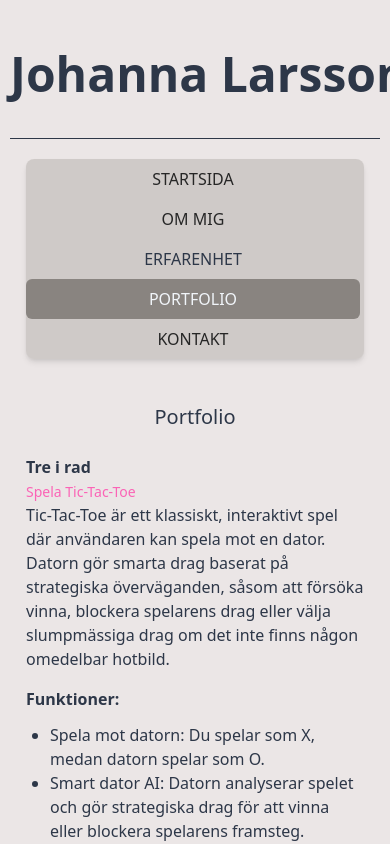
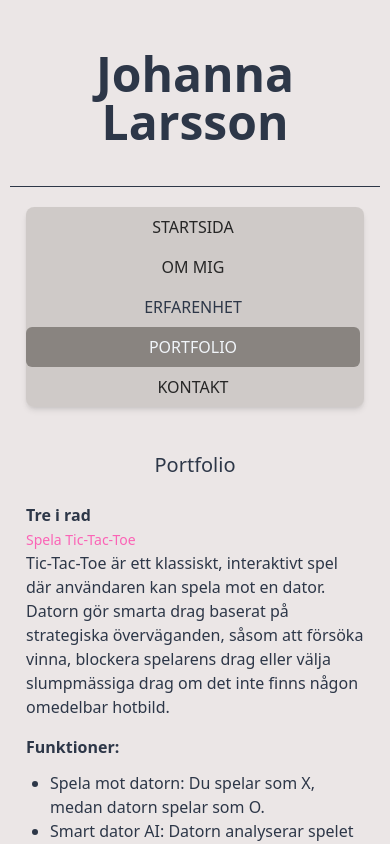
Before and after one commit to johannaskl/MyJourney, a React (Vite) app: page /MyJourney/portfolio in a window 390 px wide. Shown: the top 844 px of the page. Built offline with nearby package versions, Linux system fonts and the light colour scheme.

Commit message:
Update text size and bg

```diff
--- a/src/components/Layout/Layout.jsx
+++ b/src/components/Layout/Layout.jsx
@@ -9,7 +9,7 @@ const Layout = () => {
     <>
       <header className="text-center mt-10">
         <Link to="/">
-          <h1 className="text-5xl sm:text-6xl md:text-7xl font-semibold mb-10 text-nowrap">Johanna Larsson</h1>
+          <h1 className="text-5xl sm:text-6xl md:text-7xl font-semibold mb-10">Johanna Larsson</h1>
           <hr className="md:max-w-5xl mx-auto my-5" />
         </Link>
 
@@ -25,7 +25,7 @@ const Layout = () => {
             {/* Dropdown för erfarenhet */}
             <li className="relative group mr-1 p-2 rounded-md sm:w-48 hover:bg-stone-700 hover:text-slate-100">
               <Link to="#">ERFARENHET</Link>
-              <ul className="absolute hidden group-hover:block bg-stone-400/40 mt-1 shadow-lg rounded-lg">
+              <ul className="absolute hidden group-hover:block bg-stone-400 mt-1 shadow-lg rounded-lg">
                 <li className={`p-2 rounded-md sm:w-48 ${isActive("/education") ? "bg-stone-700/50 text-slate-100" : "text-neutral-800 hover:bg-stone-700 hover:text-slate-100"}`}>
                   <Link to="/education">UTBILDNING</Link>
                 </li>
```
